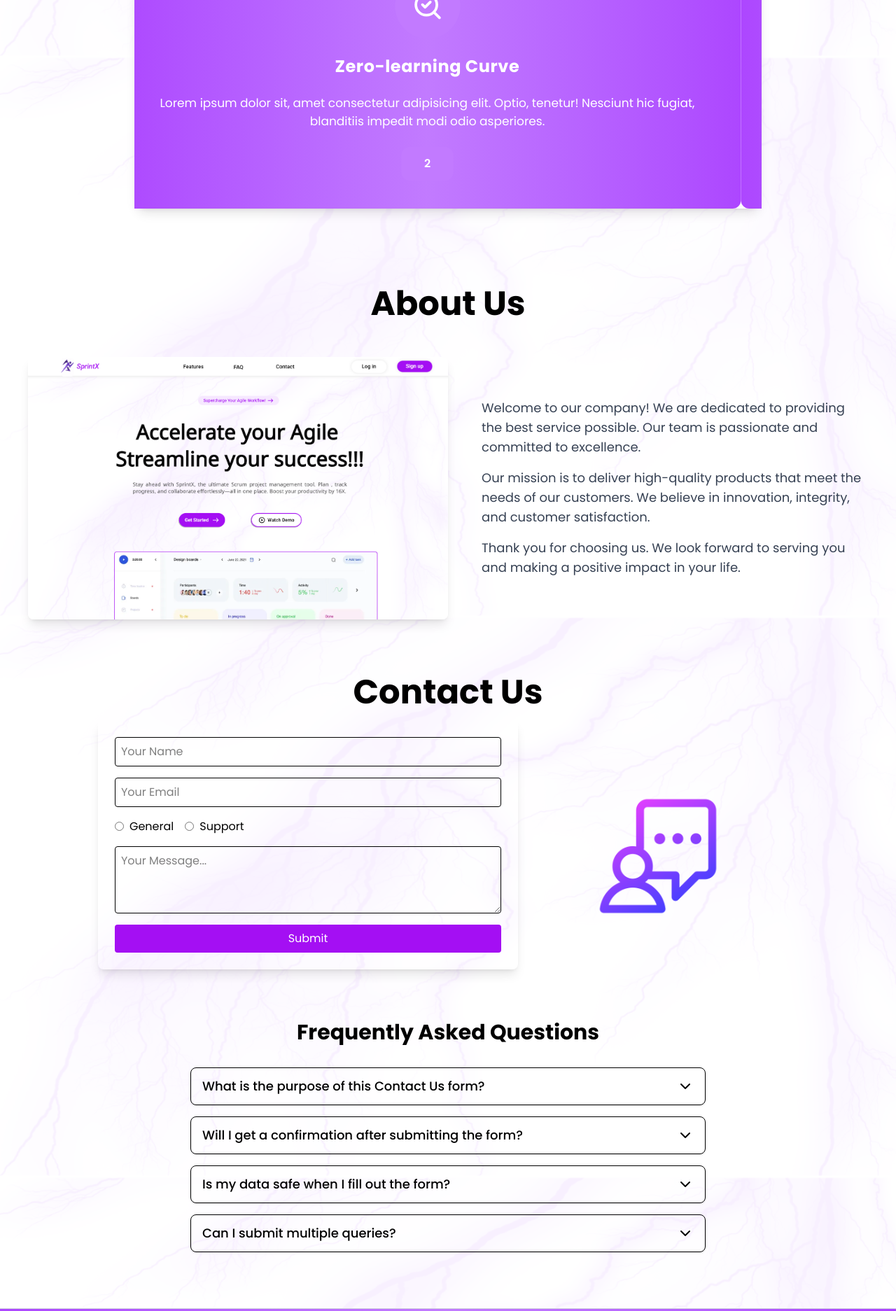
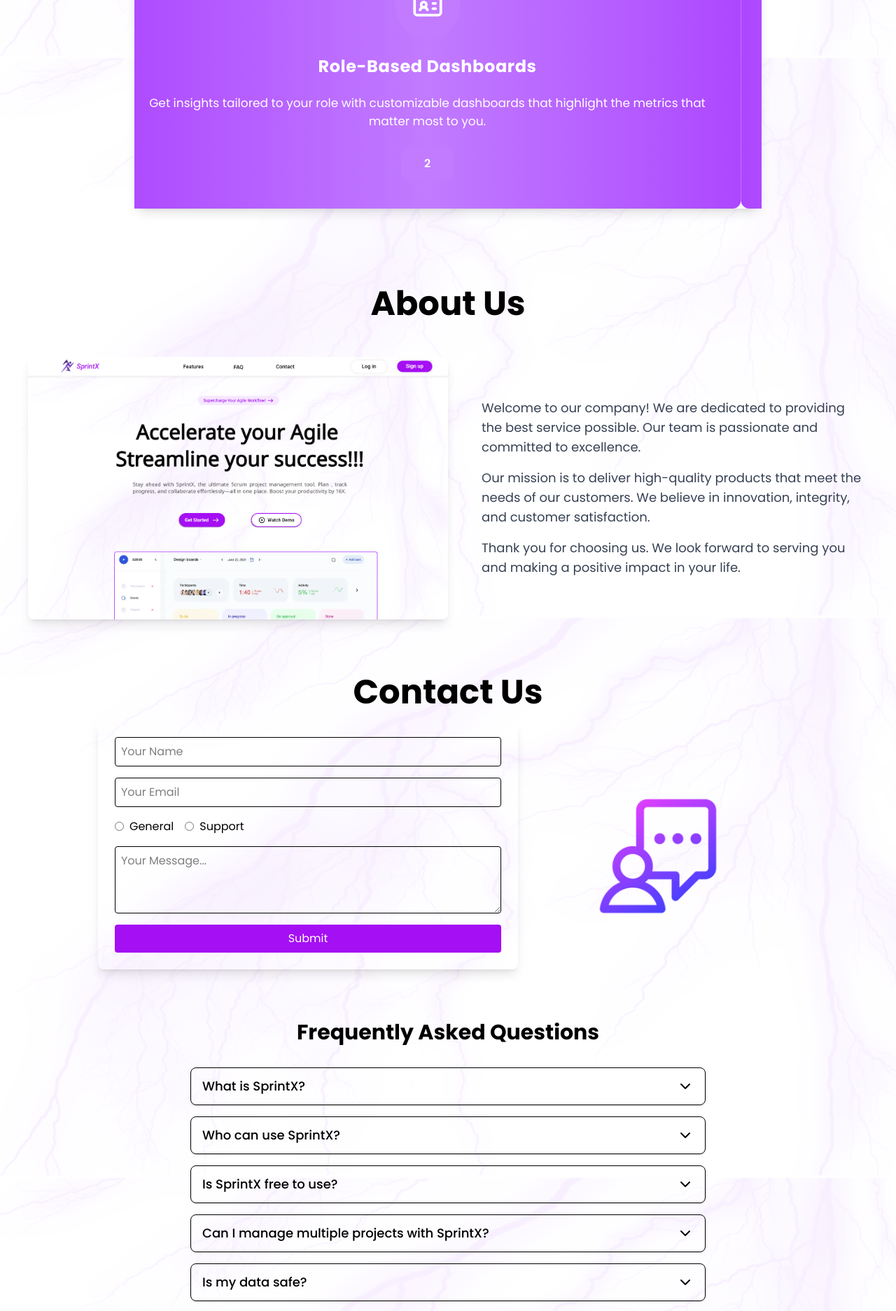
Before and after one commit to Sabarish-developer/SprintX, a React (Vite) app in the folder client/: page / in a window 1280 px wide. Shown: the part 1520-3393 px from the top of the page at 70% size. Built offline with nearby package versions, Linux system fonts and the light colour scheme.

Commit message:
feat: add real content to Why Choose Us, and FAQ sections on landing page

```diff
--- a/client/src/components/DashboardLayout.jsx
+++ b/client/src/components/DashboardLayout.jsx
@@ -10,10 +10,10 @@
         <SidebarItem icon={<HomeIcon size={20} />} text="Home" path="/home" />
         <SidebarItem icon={<FolderKanban size={20} />} text="Projects" path="/home/projects" />
         <SidebarItem icon={<ClipboardPlus size={20} />} text="Reports" path="/home/reports" />
-        <SidebarItem icon={<Handshake size={20} />} text="Colleagues" path="/home/colleagues" />
+        {/* <SidebarItem icon={<Handshake size={20} />} text="Colleagues" path="/home/colleagues" /> */}
         <hr className='my-3'/>
         <SidebarItem icon={<Settings size={20}/>} text="Settings" path="/home/settings" />
-        <SidebarItem icon={<LifeBuoy size={20}/>} text="Help" path="help" />
+        {/* <SidebarItem icon={<LifeBuoy size={20}/>} text="Help" path="help" /> */}
       </SideBar>
 
       {/* Main Content */}
--- a/client/src/components/Faq.jsx
+++ b/client/src/components/Faq.jsx
@@ -3,21 +3,29 @@
 
 const faqs = [
   {
-    question: "What is the purpose of this Contact Us form?",
-    answer: "This form allows users to send queries or support requests directly to our team, and we will respond via email shortly.",
+    question: "What is SprintX?",
+    answer: "SprintX is a lightweight, cloud-based Agile project management tool designed to help software teams plan, track, and deliver projects efficiently using sprints, epics, and tasks.",
   },
   {
-    question: "Will I get a confirmation after submitting the form?",
-    answer: "Yes, after submitting the form, you will see a success message on the screen and receive an email confirmation if needed.",
+    question: "Who can use SprintX?",
+    answer: "Anyone! Whether you're a student team, a startup, or just exploring Agile, SprintX is beginner-friendly and easy to use.",
   },
   {
-    question: "Is my data safe when I fill out the form?",
-    answer: "Absolutely. We use secure services to handle your data and do not share your information with third parties.",
+    question: "Is SprintX free to use?",
+    answer: "Yes! SprintX is a student-built project and completely free to use. Just sign up and start managing your projects.",
   },
   {
-    question: "Can I submit multiple queries?",
-    answer: "Yes, you can click on 'Submit Another Response' after your first query to send more messages.",
+    question: "Can I manage multiple projects with SprintX?",
+    answer: "Absolutely. You can create and manage multiple projects, assign team members, and track progress through sprints and tasks.",
   },
+  {
+    question: "Is my data safe?",
+    answer: "We take basic data security seriously. While SprintX is a student project, it follows good practices like authentication and role-based access."
+  },
+  {
+    question: "Can I contribute or suggest improvements?",
+    answer: "We’d love that! You can reach out to us through the contact section or our GitHub repo.",
+  }
 ];
 
 const Faq = forwardRef((props, ref) => {
--- a/client/src/components/SideBar.jsx
+++ b/client/src/components/SideBar.jsx
@@ -72,7 +72,7 @@
                         </div>
                         <button
                             onClick={toggleSidebar}
-                            className="p-1.5 rounded-lg bg-gray-100 hover:bg-gray-50"
+                            className="p-1.5 rounded-lg bg-gray-100 hover:bg-gray-50 cursor-pointer transition-colors"
                         >
                             {expanded ? <ChevronFirst /> : <ChevronLast />}
                         </button>
--- a/client/src/constants/objects.jsx
+++ b/client/src/constants/objects.jsx
@@ -5,6 +5,9 @@
 import { PlugZap } from "lucide-react";
 import { GlobeLock } from "lucide-react";
 import { SearchCheck } from "lucide-react";
+import { CloudSunRain } from "lucide-react";
+import { CircleArrowOutUpLeftIcon } from "lucide-react";
+import { IdCard } from "lucide-react";
 import { Puzzle } from "lucide-react";
 import { CloudUpload } from "lucide-react";
 
@@ -17,21 +20,21 @@
 
 export const data = [
   {
-    icon: Puzzle,
-    title: "Adaptable and Simple",
-    para: "Lorem ipsum dolor sit, amet consectetur adipisicing elit. Optio, tenetur! Nesciunt hic fugiat, blanditiis impedit modi odio asperiores.",
+    icon: CloudSunRain,
+    title: "Cloud-Powered Agile Simplicity",
+    para: "SprintX simplifies agile project management with a cloud-based platform that integrates seamlessly with your existing workflows.",
     label: "1",
   },
   {
-    icon: SearchCheck,
-    title: "Zero-learning Curve",
-    para: "Lorem ipsum dolor sit, amet consectetur adipisicing elit. Optio, tenetur! Nesciunt hic fugiat, blanditiis impedit modi odio asperiores.",
+    icon: IdCard,
+    title: "Role-Based Dashboards",
+    para: "Get insights tailored to your role with customizable dashboards that highlight the metrics that matter most to you.",
     label: "2",
   },
   {
-    icon: CloudUpload,
-    title: "Cloud + self-hosted",
-    para: "Lorem ipsum dolor sit, amet consectetur adipisicing elit. Optio, tenetur! Nesciunt hic fugiat, blanditiis impedit modi odio asperiores.",
+    icon: CircleArrowOutUpLeftIcon,
+    title: "Drag-and-Drop Task Boards",
+    para: "Stay organized with intuitive kanban boards that allow you to easily move tasks between different stages of your workflow.",
     label: "3",
   },
 ];
```
